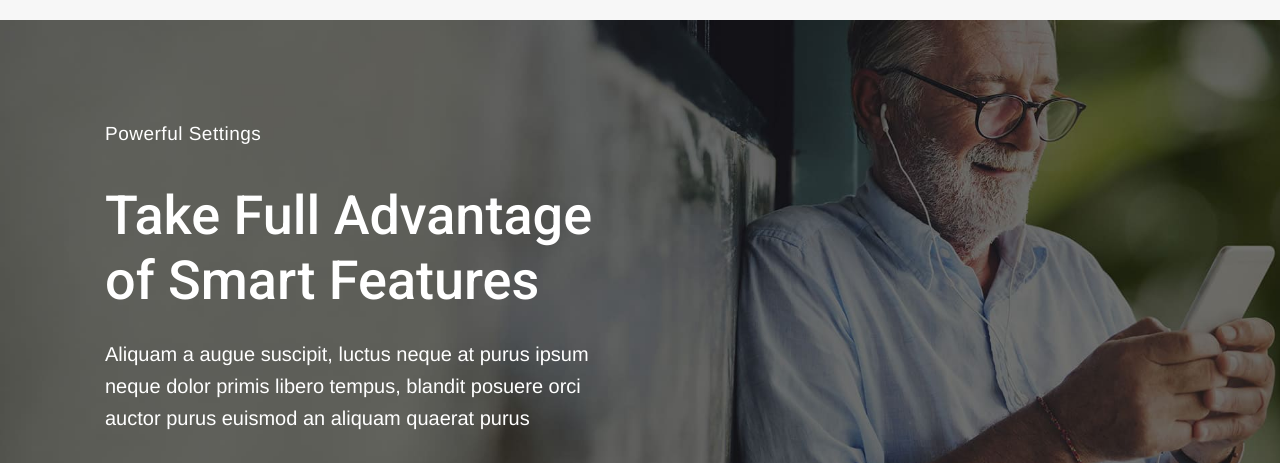
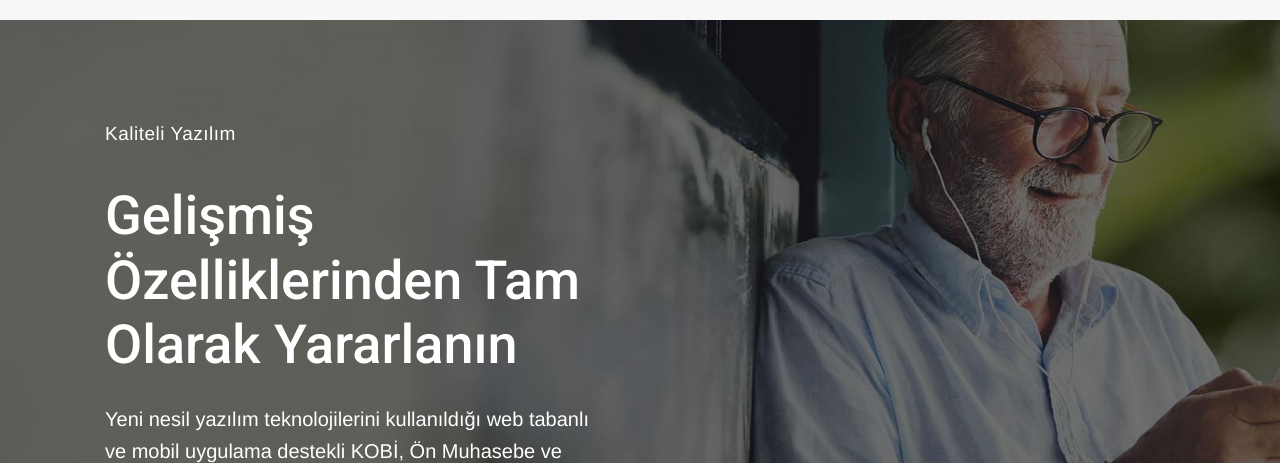
Before and after one commit to emirkaya57/muhasebe-tanitim, a website: page paketler.html in a window 1280 px wide. Shown: the part 1770-2233 px from the top of the page. Drawn offline with Linux system fonts and the light colour scheme; files whose address does not match are found by name; a web font is replaced by a local one.

Commit message:
yazım yanlışı

```diff
--- a/paketler.html
+++ b/paketler.html
@@ -487,45 +487,33 @@
 					<div class="col-lg-6">
 						<div class="download-6-txt pl-20 wow fadeInUp" data-wow-delay="0.6s">
 							<!-- Section ID -->
-							<span class="section-id">Powerful Settings</span>
+							<span class="section-id">Kaliteli Yazılım</span>
 
 							<!-- Title 	-->
-							<h2 class="h2-md">Take Full Advantage of Smart Features</h2>
+							<h2 class="h2-md">Gelişmiş Özelliklerinden Tam Olarak Yararlanın</h2>
 
 							<!-- Text -->
 							<p class="p-xl">
-								Aliquam a augue suscipit, luctus neque at purus ipsum neque
-								dolor primis libero tempus, blandit posuere orci auctor purus
-								euismod an aliquam quaerat purus
+								Yeni nesil yazılım teknolojilerini kullanıldığı web tabanlı ve mobil uygulama destekli
+								KOBİ, Ön Muhasebe ve Resmi Muhasebe yazılımları ile işletmenizin ihtiyaç duyacağı tüm
+								e-fatura ve muhasebe çözümleri İŞHESAP’ta yer almaktadır. Bu gelişmiş full entegre
+								çalışan yazılımlardan sizde faydalanın.
 							</p>
 
 							<!-- STORE BADGES -->
-							<div class="stores-badge">
-								<!-- AppStore -->
+							<!-- <div class="stores-badge">
+
 								<a href="#" class="store">
 									<img class="appstore" src="images/appstore.png" alt="appstore-badge" />
 								</a>
 
-								<!-- Google Play -->
+
 								<a href="#" class="store">
 									<img class="googleplay" src="images/googleplay.png" alt="googleplay-badge" />
 								</a>
 
-								<!-- Aamazon Market
-									<a href="#" class="store">
-										<img class="amazon" src="images/amazon.png" alt="amazon-badge" />
-									</a>  -->
 
-								<!-- Mac AppStore
-									<a href="#" class="store">
-										<img class="mac-appstore" src="images/macstore.png" alt="macstore-badge" />
-									</a> -->
-
-								<!-- Microsoft Store
-									<a href="#" class="store">
-										<img class="microsoft" src="images/microsoft.png" alt="microsoft-badge" />
-									</a> -->
-							</div>
+							</div> -->
 							<!-- END STORE BADGES -->
 						</div>
 					</div>
```
Also changed, not shown: blog.html (+2 -8 lines), index.html (+1 -1 lines).
